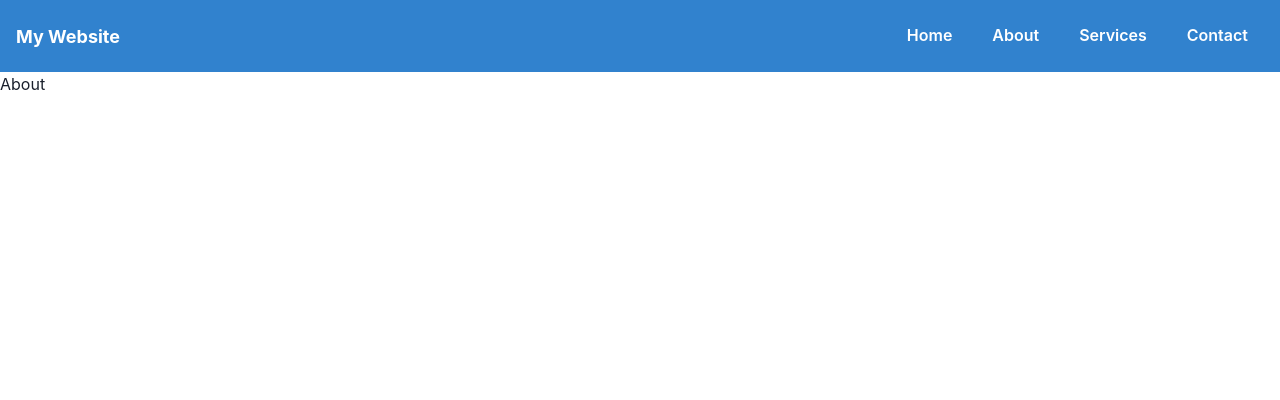
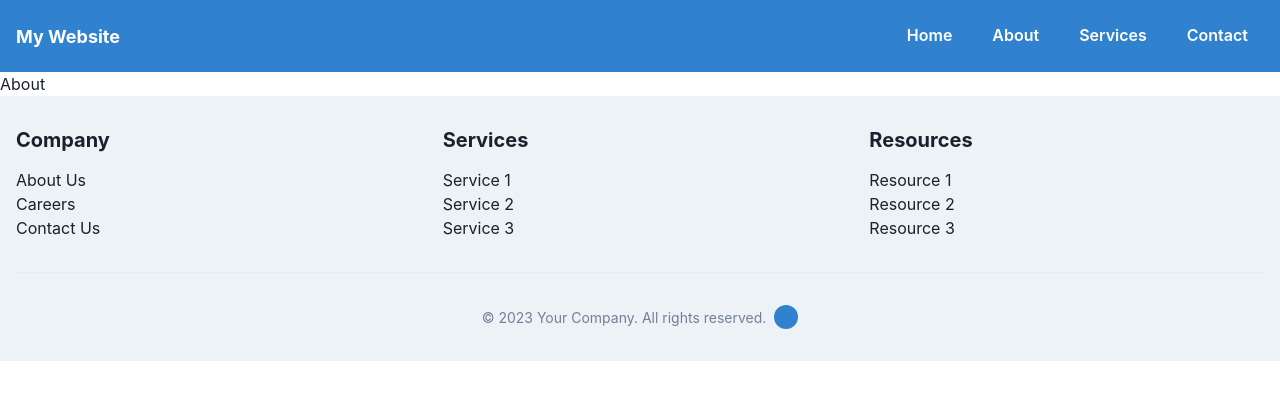
Before and after one commit to piotrszubert/next-chakraUI, a Next.js app: page /about in a window 1280 px wide. Shown: the top 400 px of the page. Built offline with nearby package versions, Linux system fonts and the light colour scheme.

Commit message:
added footer component

```diff
--- /dev/null
+++ b/src/components/Footer.js
@@ -0,0 +1,43 @@
+import { Box, Flex, Heading, Link, SimpleGrid, Text, Divider } from '@chakra-ui/react';
+
+const Footer = () => {
+    return (
+        <Box bg="gray.100" py={8} px={4}>
+            <SimpleGrid columns={[1, 3]} spacing={8}>
+                <Flex direction="column">
+                    <Heading as="h4" size="md" mb={4}>
+                        Company
+                    </Heading>
+                    <Link href="#">About Us</Link>
+                    <Link href="#">Careers</Link>
+                    <Link href="#">Contact Us</Link>
+                </Flex>
+                <Flex direction="column">
+                    <Heading as="h4" size="md" mb={4}>
+                        Services
+                    </Heading>
+                    <Link href="#">Service 1</Link>
+                    <Link href="#">Service 2</Link>
+                    <Link href="#">Service 3</Link>
+                </Flex>
+                <Flex direction="column">
+                    <Heading as="h4" size="md" mb={4}>
+                        Resources
+                    </Heading>
+                    <Link href="#">Resource 1</Link>
+                    <Link href="#">Resource 2</Link>
+                    <Link href="#">Resource 3</Link>
+                </Flex>
+            </SimpleGrid>
+            <Divider my={8} />
+            <Flex align="center" justify="center">
+                <Text fontSize="sm" color="gray.500" mr={2}>
+                &copy; {new Date().getFullYear()} Your Company. All rights reserved.
+                </Text>
+                <Box w={6} h={6} bg="blue.500" borderRadius="full" />
+            </Flex>
+        </Box>
+    );
+};
+
+export default Footer;
--- a/src/components/Layout.js
+++ b/src/components/Layout.js
@@ -1,3 +1,4 @@
+import Footer from "./Footer";
 import Navbar from "./Navbar";
 
 const Layout = ({children}) => {
@@ -8,6 +9,7 @@ const Layout = ({children}) => {
             <main>
                 {children}
             </main>
+            <Footer/>
         </>
     );
 }
```
